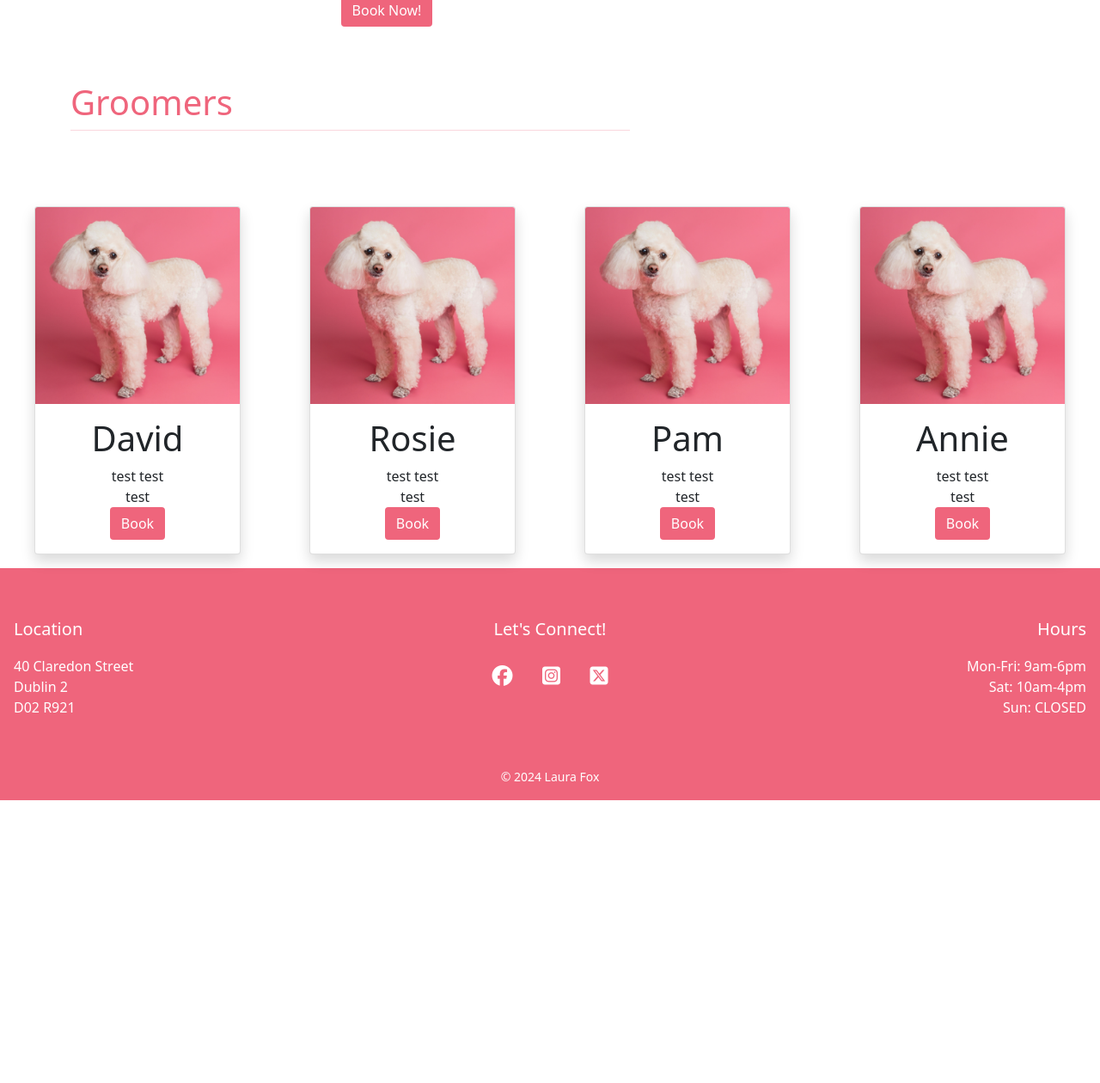
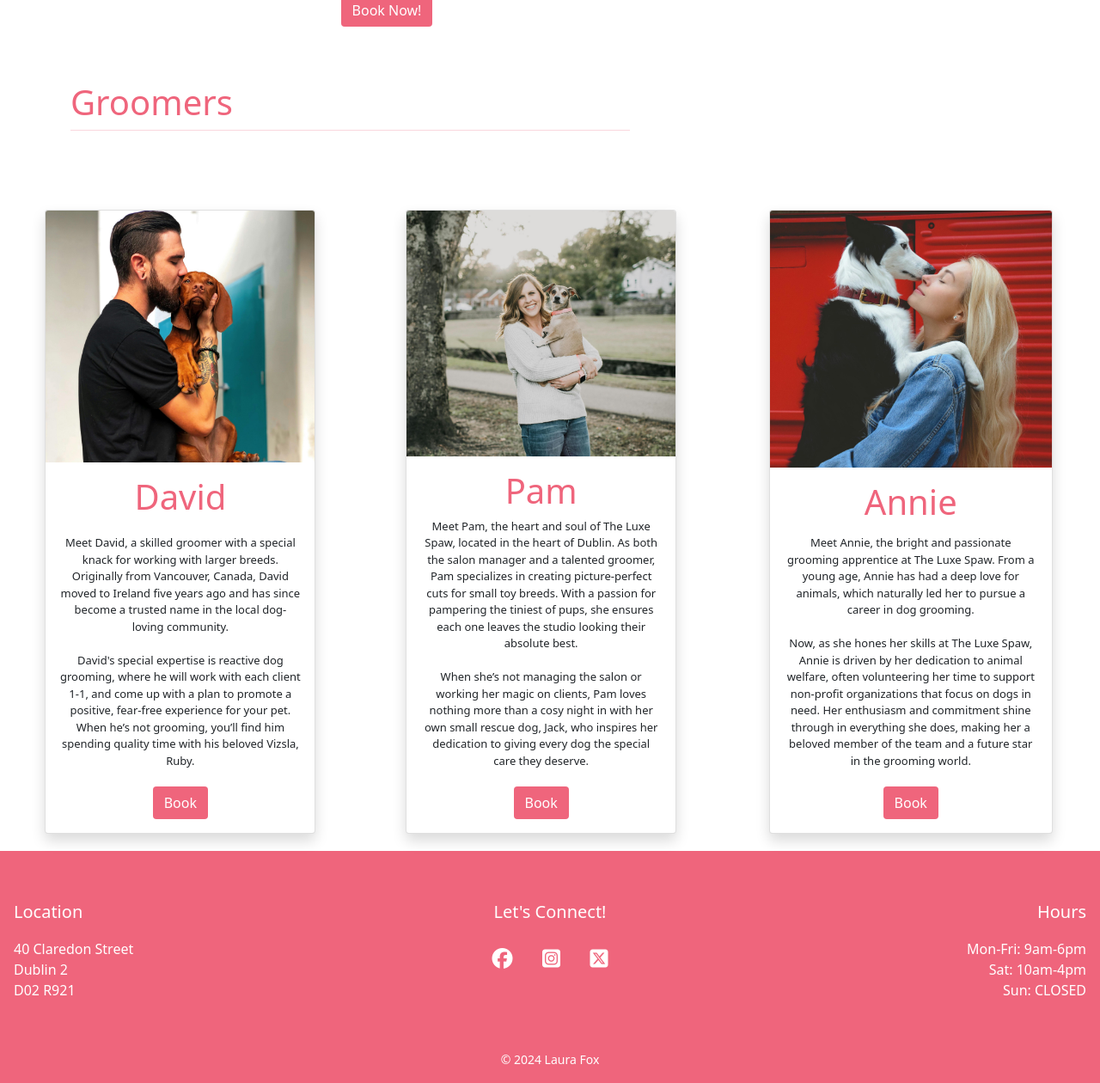
Before and after one commit to lauramayfox/the-luxe-spaw, a Django app: page / in a window 1280 px wide. Shown: the part 1234-2494 px from the top of the page at 86% size. Before the commit the page ends 2165 px from the top, so only its background shows below. Run offline with Django 4.2, Linux system fonts and the light colour scheme; some libraries are stand-ins or nearby versions.

Commit message:
Groomer's biography section and styling

```diff
--- a/static/css/style.css
+++ b/static/css/style.css
@@ -53,7 +53,15 @@ poodle {
     margin: 0.7rem;
 }
 
-/* Groomers */
+/* Staff */
+
 .card-style {
-    margin: 5%
+
+    margin-top: 20px;
+    margin-bottom: 20px;
+    font-size: small;
 }
+
+h2 {
+    color: #EF657C;
+}
--- a/templates/index.html
+++ b/templates/index.html
@@ -62,12 +62,15 @@
           <section class="row-fluid d-flex justify-content-center">
            <div class="card-group col-lg-9 card-style">
                <div class="card text-center shadow">
-                   <img src="{% static 'images/pexels1.jpg' %}" alt="dog image" class="card-img-top">
+                   <img src="{% static 'images/1.jpg' %}" alt="dog image" class="card-img-top staff">
                    <div class="card-body d-flex flex-column justify-content-between">
                        <h2 class="display-6 font-Black">David</h2>
                        <div class="emphasised">
-                           <p class="card-text">test test<br>
-                               test<br>
+                           <p class="card-text">Meet David, a skilled groomer with a special knack for working with larger breeds. Originally from Vancouver,
+                            Canada, David moved to Ireland five years ago and has since become a trusted name in the local dog-loving community.
+                            <br><br>David's special expertise is reactive dog grooming, where he will work with each client 1-1, and come up with a plan to promote a positive, fear-free experience for your pet.
+                            When he’s not grooming, you’ll find him spending quality time with his beloved Vizsla, Ruby.<br>
+                            <br>
                                <a href="" style="text-decoration:none;" class="d-flex flex-column justify-content-center">
                                 <button type="button" class="mb-0 btn btn-white">
                                   Book
@@ -79,35 +82,16 @@
                 </section>
 
 
-
-                <section class="row-fluid d-flex justify-content-center">
-                    <div class="card-group col-lg-9 card-style">
-                        <div class="card text-center shadow">
-                            <img src="{% static 'images/pexels1.jpg' %}" alt="dog image" class="card-img-top">
-                            <div class="card-body d-flex flex-column justify-content-between">
-                                <h2 class="display-6 font-Black">Rosie</h2>
-                                <div class="emphasised">
-                                    <p class="card-text">test test<br>
-                                        test<br>
-                                        <a href="" style="text-decoration:none;" class="d-flex flex-column justify-content-center">
-                                            <button type="button" class="mb-0 btn btn-white">
-                                              Book
-                                             </button>
-                                             </a>
-                                    </p>
-                                </div>
-                             </div>
-                         </section>
-
                          <section class="row-fluid d-flex justify-content-center">
                             <div class="card-group col-lg-9 card-style">
                                 <div class="card text-center shadow">
-                                    <img src="{% static 'images/pexels1.jpg' %}" alt="dog image" class="card-img-top">
+                                    <img src="{% static 'images/3.jpg' %}" alt="dog image" class="card-img-top staff">
                                     <div class="card-body d-flex flex-column justify-content-between">
                                         <h2 class="display-6 font-Black">Pam</h2>
                                         <div class="emphasised">
-                                            <p class="card-text">test test<br>
-                                                test<br>
+                                            <p class="card-text">Meet Pam, the heart and soul of The Luxe Spaw, located in the heart of Dublin. As both the salon manager and a talented groomer, Pam specializes in creating picture-perfect cuts for small toy breeds. With a passion for pampering the tiniest of pups, she ensures each one leaves the studio looking their absolute best.
+                                                <br><br>When she’s not managing the salon or working her magic on clients, Pam loves nothing more than a cosy night in with her own small rescue dog, Jack, who inspires her dedication to giving every dog the special care they deserve.<br>
+                                            <br>
                                                 <a href="" style="text-decoration:none;" class="d-flex flex-column justify-content-center">
                                                     <button type="button" class="mb-0 btn btn-white">
                                                       Book
@@ -121,11 +105,14 @@
     <section class="row-fluid d-flex justify-content-center">
     <div class="card-group col-lg-9 card-style">
     <div class="card text-center shadow">
-    <img src="{% static 'images/pexels1.jpg' %}" alt="dog image" class="card-img-top">
+    <img src="{% static 'images/4.jpg' %}" alt="dog image" class="card-img-top staff">
     <div class="card-body d-flex flex-column justify-content-between">
      <h2 class="display-6 font-Black">Annie</h2>
      <div class="emphasised">
-        <p class="card-text">test test<br>test<br>
+        <p class="card-text">Meet Annie, the bright and passionate grooming apprentice at The Luxe Spaw. From a young age, Annie has had a deep love for animals, which naturally led her to pursue a career in dog grooming.
+            <br><br>Now, as she hones her skills at The Luxe Spaw, Annie is driven by her dedication to animal welfare, often volunteering her time to support non-profit organizations that focus on dogs in need.
+            Her enthusiasm and commitment shine through in everything she does, making her a beloved member of the team and a future star in the grooming world.<br>
+            <br>
             <a href="" style="text-decoration:none;" class="d-flex flex-column justify-content-center">
                 <button type="button" class="mb-0 btn btn-white">
                   Book
```
Also changed, not shown: static/images/1.jpg (added), static/images/3.jpg (added), static/images/4.jpg (added).
